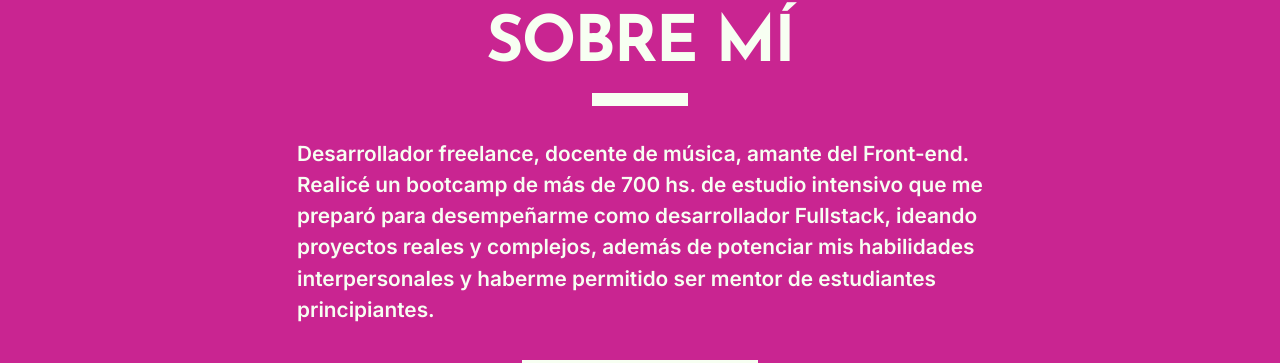
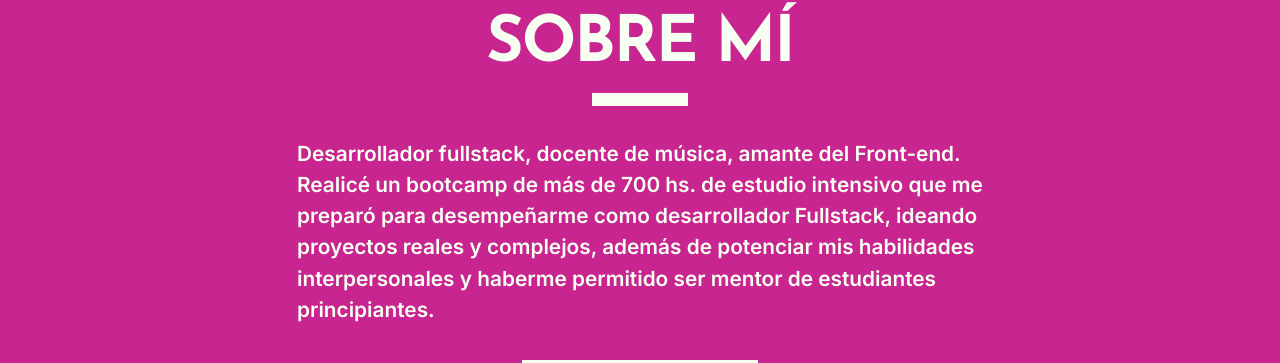
Before and after one commit to Aglowkeys/portfolio, a React (Create React App) app: page / in a window 1280 px wide. Shown: the part 883-1246 px from the top of the page. Built offline with nearby package versions, Linux system fonts and the light colour scheme.

Commit message:
Update strings.js

```diff
--- a/src/components/AboutMe/strings.js
+++ b/src/components/AboutMe/strings.js
@@ -2,13 +2,13 @@ export default {
 	en: {
 		aboutMe: 'About Me',
 		description:
-			'Freelance developer, music teacher, Front-end lover. I attended a bootcamp with more than 700 hours of intensive learning that prepared me to work as a Full-stack developer, creating projects that were both real and complex. Furthermore, the bootcamp greatly improved my interpersonal skills and gave me the opportunity of teaching to beginner students.',
+			'Fullstack developer, music teacher, Front-end lover. I attended a bootcamp with more than 700 hours of intensive learning that prepared me to work as a Full-stack developer, creating projects that were both real and complex. Furthermore, the bootcamp greatly improved my interpersonal skills and gave me the opportunity of teaching to beginner students.',
 		seeProjects: 'See my projects',
 	},
 	es: {
 		aboutMe: 'Sobre mí',
 		description:
-			'Desarrollador freelance, docente de música, amante del Front-end. Realicé un bootcamp de más de 700 hs. de estudio intensivo que me preparó para desempeñarme como desarrollador Fullstack, ideando proyectos reales y complejos, además de potenciar mis habilidades interpersonales y haberme permitido ser mentor de estudiantes principiantes.',
+			'Desarrollador fullstack, docente de música, amante del Front-end. Realicé un bootcamp de más de 700 hs. de estudio intensivo que me preparó para desempeñarme como desarrollador Fullstack, ideando proyectos reales y complejos, además de potenciar mis habilidades interpersonales y haberme permitido ser mentor de estudiantes principiantes.',
 		seeProjects: 'Ver mis proyectos',
 	},
 };
```
